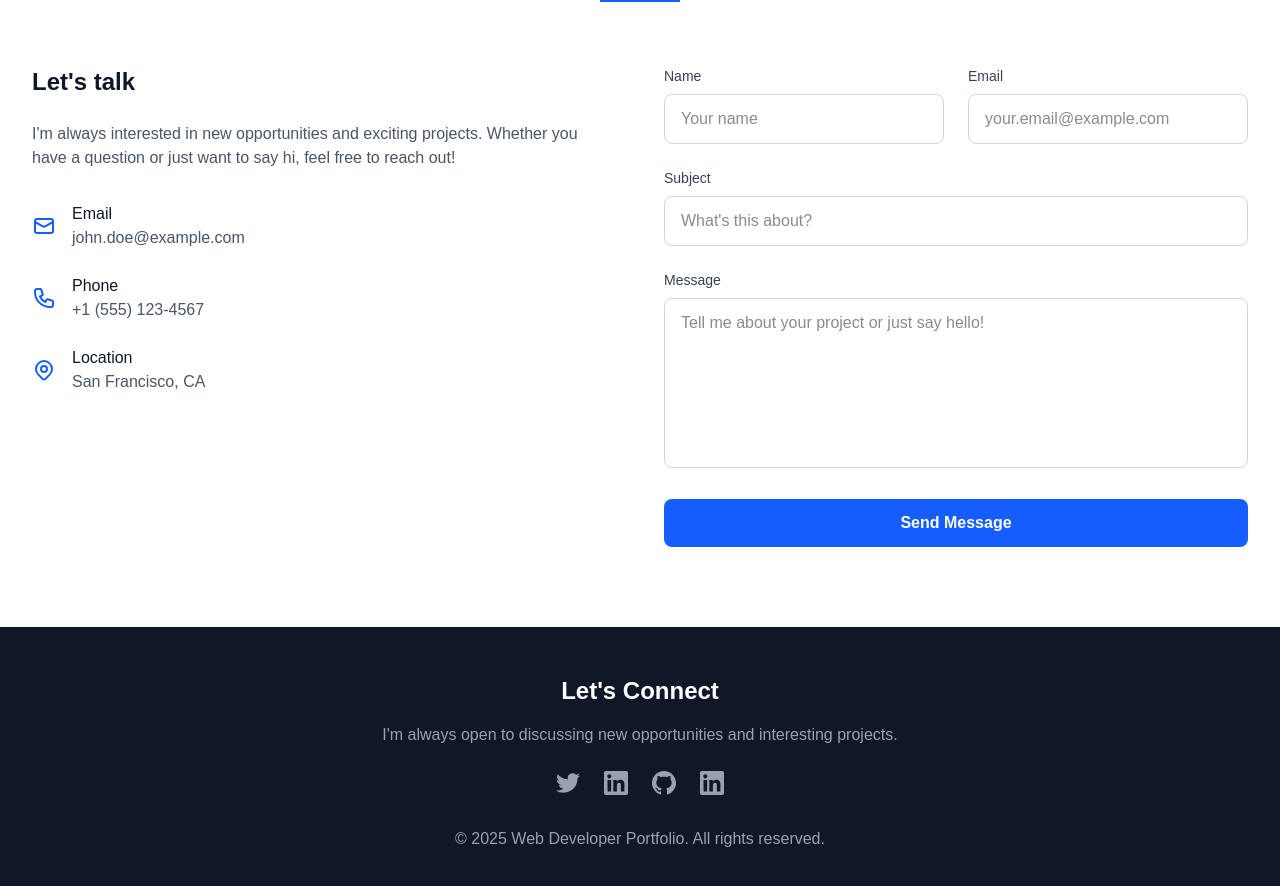
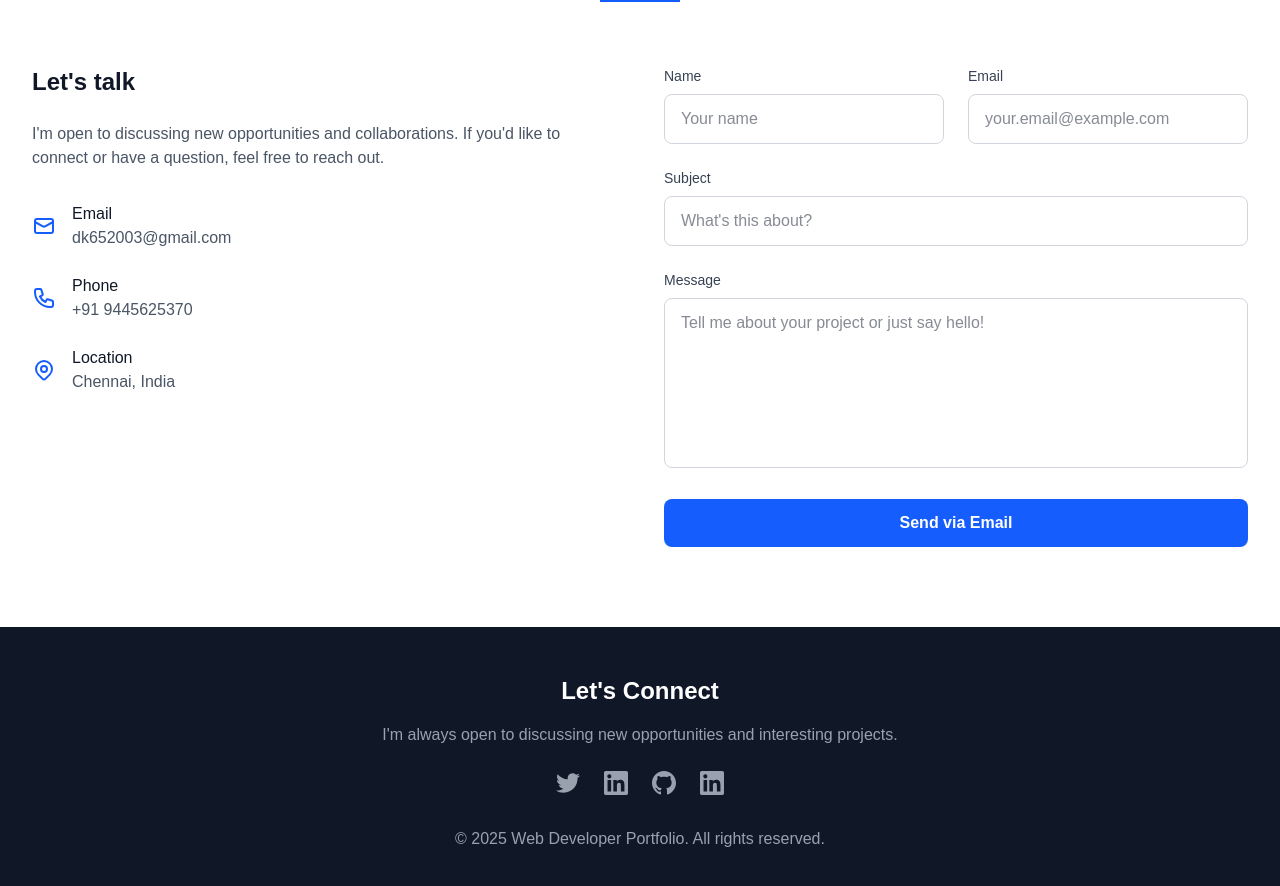
Before and after one commit to Dhanush653/portfolio, a Next.js app: page / in a window 1280 px wide. Shown: the part 4640-5526 px from the top of the page. Built offline with nearby package versions, Linux system fonts and the light colour scheme.

Commit message:
Added contact section

```diff
--- a/components/sections/contact.tsx
+++ b/components/sections/contact.tsx
@@ -11,7 +11,9 @@ export default function Contact() {
     message: ""
   });
 
-  const handleChange = (e: React.ChangeEvent<HTMLInputElement | HTMLTextAreaElement>) => {
+  const handleChange = (
+    e: React.ChangeEvent<HTMLInputElement | HTMLTextAreaElement>
+  ) => {
     setFormData({
       ...formData,
       [e.target.name]: e.target.value
@@ -20,10 +22,31 @@ export default function Contact() {
 
   const handleSubmit = (e: React.FormEvent) => {
     e.preventDefault();
-    // Handle form submission here
-    console.log("Form submitted:", formData);
+
+    const { name, email, subject, message } = formData;
+
+    const bodyText = `Name: ${name}\nEmail: ${email}\n\nMessage:\n${message}`;
+
+    // Construct the link
+    const mailtoLink = `mailto:dk652003@gmail.com?subject=${encodeURIComponent(
+      subject
+    )}&body=${encodeURIComponent(bodyText)}`;
+
+    // FIX: Open in a new tab/window for better compatibility
+    const mailWindow = window.open(mailtoLink, '_blank');
+
+    // Optional: Clean up the reference if the window opened
+    if (mailWindow) {
+      setTimeout(() => mailWindow.close(), 100);
+    }
+
     // Reset form
-    setFormData({ name: "", email: "", subject: "", message: "" });
+    setFormData({
+      name: "",
+      email: "",
+      subject: "",
+      message: ""
+    });
   };
 
   return (
@@ -36,7 +59,9 @@ export default function Contact() {
           viewport={{ once: true }}
           className="text-center mb-16"
         >
-          <h2 className="text-3xl md:text-4xl font-bold text-gray-900 mb-4">Get In Touch</h2>
+          <h2 className="text-3xl md:text-4xl font-bold text-gray-900 mb-4">
+            Get In Touch
+          </h2>
           <div className="w-20 h-1 bg-blue-600 mx-auto"></div>
         </motion.div>
 
@@ -50,48 +75,94 @@ export default function Contact() {
             className="space-y-8"
           >
             <div>
-              <h3 className="text-2xl font-semibold text-gray-900 mb-6">Let's talk</h3>
+              <h3 className="text-2xl font-semibold text-gray-900 mb-6">
+                Let's talk
+              </h3>
               <p className="text-gray-600 mb-8">
-                I'm always interested in new opportunities and exciting projects.
-                Whether you have a question or just want to say hi, feel free to reach out!
+                I'm open to discussing new opportunities and collaborations.
+                If you'd like to connect or have a question, feel free to reach
+                out.
               </p>
             </div>
 
             <div className="space-y-6">
+              {/* Email */}
               <div className="flex items-center">
                 <div className="flex-shrink-0">
-                  <svg className="h-6 w-6 text-blue-600" fill="none" viewBox="0 0 24 24" stroke="currentColor">
-                    <path strokeLinecap="round" strokeLinejoin="round" strokeWidth={2} d="M3 8l7.89 4.26a2 2 0 002.22 0L21 8M5 19h14a2 2 0 002-2V7a2 2 0 00-2-2H5a2 2 0 00-2 2v10a2 2 0 002 2z" />
+                  <svg
+                    className="h-6 w-6 text-blue-600"
+                    fill="none"
+                    viewBox="0 0 24 24"
+                    stroke="currentColor"
+                  >
+                    <path
+                      strokeLinecap="round"
+                      strokeLinejoin="round"
+                      strokeWidth={2}
+                      d="M3 8l7.89 4.26a2 2 0 002.22 0L21 8M5 19h14a2 2 0 002-2V7a2 2 0 00-2-2H5a2 2 0 00-2 2v10a2 2 0 002 2z"
+                    />
                   </svg>
                 </div>
                 <div className="ml-4">
                   <p className="text-gray-900 font-medium">Email</p>
-                  <p className="text-gray-600">john.doe@example.com</p>
+                  <a
+                    href="mailto:your.email@gmail.com"
+                    className="text-gray-600 hover:text-blue-600 transition-colors"
+                  >
+                    dk652003@gmail.com
+                  </a>
                 </div>
               </div>
 
+              {/* Phone */}
               <div className="flex items-center">
                 <div className="flex-shrink-0">
-                  <svg className="h-6 w-6 text-blue-600" fill="none" viewBox="0 0 24 24" stroke="currentColor">
-                    <path strokeLinecap="round" strokeLinejoin="round" strokeWidth={2} d="M3 5a2 2 0 012-2h3.28a1 1 0 01.948.684l1.498 4.493a1 1 0 01-.502 1.21l-2.257 1.13a11.042 11.042 0 005.516 5.516l1.13-2.257a1 1 0 011.21-.502l4.493 1.498a1 1 0 01.684.949V19a2 2 0 01-2 2h-1C9.716 21 3 14.284 3 6V5z" />
+                  <svg
+                    className="h-6 w-6 text-blue-600"
+                    fill="none"
+                    viewBox="0 0 24 24"
+                    stroke="currentColor"
+                  >
+                    <path
+                      strokeLinecap="round"
+                      strokeLinejoin="round"
+                      strokeWidth={2}
+                      d="M3 5a2 2 0 012-2h3.28a1 1 0 01.948.684l1.498 4.493a1 1 0 01-.502 1.21l-2.257 1.13a11.042 11.042 0 005.516 5.516l1.13-2.257a1 1 0 011.21-.502l4.493 1.498a1 1 0 01.684.949V19a2 2 0 01-2 2h-1C9.716 21 3 14.284 3 6V5z"
+                    />
                   </svg>
                 </div>
                 <div className="ml-4">
                   <p className="text-gray-900 font-medium">Phone</p>
-                  <p className="text-gray-600">+1 (555) 123-4567</p>
+                  <p className="text-gray-600">+91 9445625370</p>
                 </div>
               </div>
 
+              {/* Location */}
               <div className="flex items-center">
                 <div className="flex-shrink-0">
-                  <svg className="h-6 w-6 text-blue-600" fill="none" viewBox="0 0 24 24" stroke="currentColor">
-                    <path strokeLinecap="round" strokeLinejoin="round" strokeWidth={2} d="M17.657 16.657L13.414 20.9a1.998 1.998 0 01-2.827 0l-4.244-4.243a8 8 0 1111.314 0z" />
-                    <path strokeLinecap="round" strokeLinejoin="round" strokeWidth={2} d="M15 11a3 3 0 11-6 0 3 3 0 016 0z" />
+                  <svg
+                    className="h-6 w-6 text-blue-600"
+                    fill="none"
+                    viewBox="0 0 24 24"
+                    stroke="currentColor"
+                  >
+                    <path
+                      strokeLinecap="round"
+                      strokeLinejoin="round"
+                      strokeWidth={2}
+                      d="M17.657 16.657L13.414 20.9a1.998 1.998 0 01-2.827 0l-4.244-4.243a8 8 0 1111.314 0z"
+                    />
+                    <path
+                      strokeLinecap="round"
+                      strokeLinejoin="round"
+                      strokeWidth={2}
+                      d="M15 11a3 3 0 11-6 0 3 3 0 016 0z"
+                    />
                   </svg>
                 </div>
                 <div className="ml-4">
                   <p className="text-gray-900 font-medium">Location</p>
-                  <p className="text-gray-600">San Francisco, CA</p>
+                  <p className="text-gray-600">Chennai, India</p>
                 </div>
               </div>
             </div>
@@ -107,74 +178,71 @@ export default function Contact() {
             <form onSubmit={handleSubmit} className="space-y-6">
               <div className="grid grid-cols-1 sm:grid-cols-2 gap-6">
                 <div>
-                  <label htmlFor="name" className="block text-sm font-medium text-gray-700 mb-2">
+                  <label className="block text-sm font-medium text-gray-700 mb-2">
                     Name
                   </label>
                   <input
                     type="text"
-                    id="name"
                     name="name"
                     value={formData.name}
                     onChange={handleChange}
                     required
-                    className="w-full px-4 py-3 border border-gray-300 rounded-lg focus:ring-2 focus:ring-blue-500 focus:border-transparent transition-colors duration-300"
+                    className="w-full px-4 py-3 border border-gray-300 rounded-lg focus:ring-2 focus:ring-blue-500 focus:border-transparent text-gray-900"
                     placeholder="Your name"
                   />
                 </div>
+
                 <div>
-                  <label htmlFor="email" className="block text-sm font-medium text-gray-700 mb-2">
+                  <label className="block text-sm font-medium text-gray-700 mb-2">
                     Email
                   </label>
                   <input
                     type="email"
-                    id="email"
                     name="email"
                     value={formData.email}
                     onChange={handleChange}
                     required
-                    className="w-full px-4 py-3 border border-gray-300 rounded-lg focus:ring-2 focus:ring-blue-500 focus:border-transparent transition-colors duration-300"
+                    className="w-full px-4 py-3 border border-gray-300 rounded-lg focus:ring-2 focus:ring-blue-500 focus:border-transparent text-gray-900"
                     placeholder="your.email@example.com"
                   />
                 </div>
               </div>
 
               <div>
-                <label htmlFor="subject" className="block text-sm font-medium text-gray-700 mb-2">
+                <label className="block text-sm font-medium text-gray-700 mb-2">
                   Subject
                 </label>
                 <input
                   type="text"
-                  id="subject"
                   name="subject"
                   value={formData.subject}
                   onChange={handleChange}
                   required
-                  className="w-full px-4 py-3 border border-gray-300 rounded-lg focus:ring-2 focus:ring-blue-500 focus:border-transparent transition-colors duration-300"
+                  className="w-full px-4 py-3 border border-gray-300 rounded-lg focus:ring-2 focus:ring-blue-500 focus:border-transparent text-gray-900"
                   placeholder="What's this about?"
                 />
               </div>
 
               <div>
-                <label htmlFor="message" className="block text-sm font-medium text-gray-700 mb-2">
+                <label className="block text-sm font-medium text-gray-700 mb-2">
                   Message
                 </label>
                 <textarea
-                  id="message"
                   name="message"
                   value={formData.message}
                   onChange={handleChange}
                   required
                   rows={6}
-                  className="w-full px-4 py-3 border border-gray-300 rounded-lg focus:ring-2 focus:ring-blue-500 focus:border-transparent transition-colors duration-300 resize-none"
+                  className="w-full px-4 py-3 border border-gray-300 rounded-lg focus:ring-2 focus:ring-blue-500 focus:border-transparent resize-none text-gray-900"
                   placeholder="Tell me about your project or just say hello!"
                 />
               </div>
 
               <button
                 type="submit"
-                className="w-full bg-blue-600 text-white py-3 px-6 rounded-lg font-semibold hover:bg-blue-700 transition-colors duration-300 focus:outline-none focus:ring-2 focus:ring-blue-500 focus:ring-offset-2"
+                className="w-full bg-blue-600 text-white py-3 px-6 rounded-lg font-semibold hover:bg-blue-700 transition"
               >
-                Send Message
+                Send via Email
               </button>
             </form>
           </motion.div>
```
Also changed, not shown: public/images/Profile.jpg.
